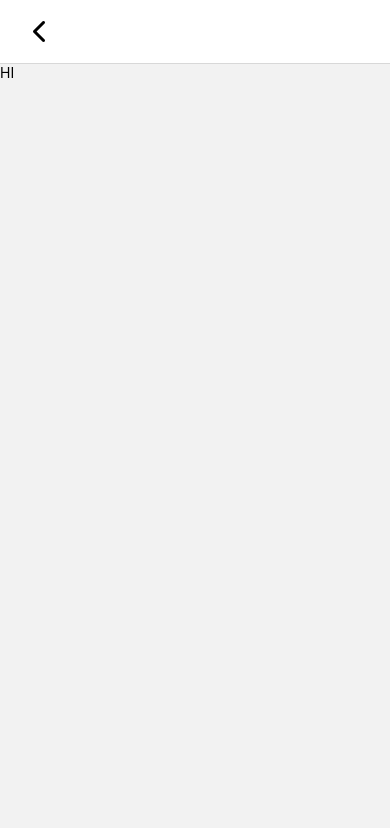
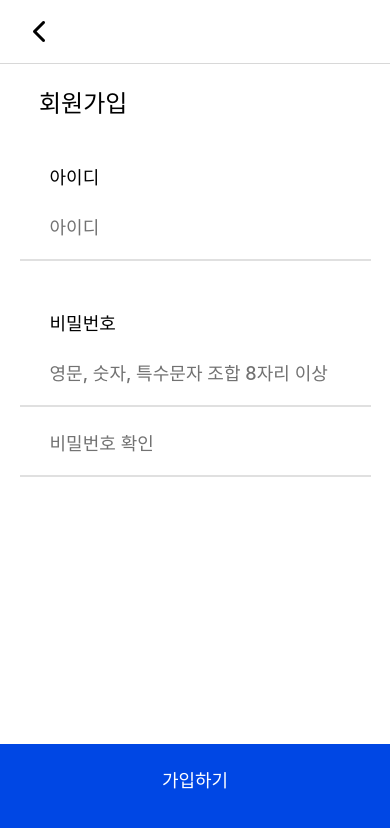
Before and after one commit to sisicolcol/client, a React Native app: screen /SecondSignUp in a window 390 px wide. Shown: the top 828 px of the page. Built offline with nearby package versions, Linux system fonts and the light colour scheme.

Commit message:
#6 feat: 회원가입 두 번째 화면 UI 구현

```diff
--- a/screens/auth/SecondSignUp.js
+++ b/screens/auth/SecondSignUp.js
@@ -1,12 +1,59 @@
 import React from "react";
-import { SafeAreaView, View, Text } from "react-native";
+import { SafeAreaView, View, Text, StyleSheet } from "react-native";
+import PageInfo from "../../components/common/PageInfo";
+import Input from "../../components/common/Input";
+import BottomButton from "../../components/common/BottomButton";
 
 const SecondSignUp = () => {
   return (
-    <SafeAreaView>
-      <Text>HI</Text>
+    <SafeAreaView
+      style={{ flex: 1, backgroundColor: "white", alignItems: "center" }}
+    >
+      <View
+        style={{
+          width: "80%",
+          marginTop: 20,
+          alignItems: "center",
+          marginBottom: 30,
+        }}
+      >
+        <PageInfo isBold={false} title="회원가입" />
+      </View>
+      <View style={styles.inputView}>
+        <Input
+          label={"아이디"}
+          placeholder={"아이디"}
+          sendValue={(text) => console.log(text)}
+        />
+      </View>
+      <View style={styles.inputView}>
+        <Input
+          label={"비밀번호"}
+          placeholder={"영문, 숫자, 특수문자 조합 8자리 이상"}
+          sendValue={(text) => console.log(text)}
+        />
+        <Input
+          placeholder={"비밀번호 확인"}
+          sendValue={(text) => console.log(text)}
+        />
+      </View>
+      <BottomButton text={"가입하기"} />
     </SafeAreaView>
   );
 };
 
+const styles = StyleSheet.create({
+  inputView: {
+    width: "90%",
+    marginBottom: 50,
+  },
+  label: {
+    fontSize: 18,
+    fontWeight: "500",
+    letterSpacing: 0.03,
+    lineHeight: 26,
+    marginBottom: 24,
+  },
+});
+
 export default SecondSignUp;
```
Also changed, not shown: screens/auth/FirstSignUp.js (+1 -8 lines).
